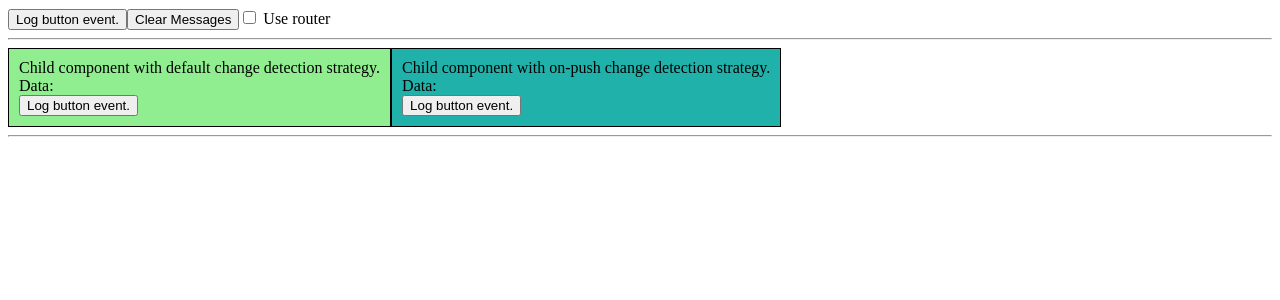
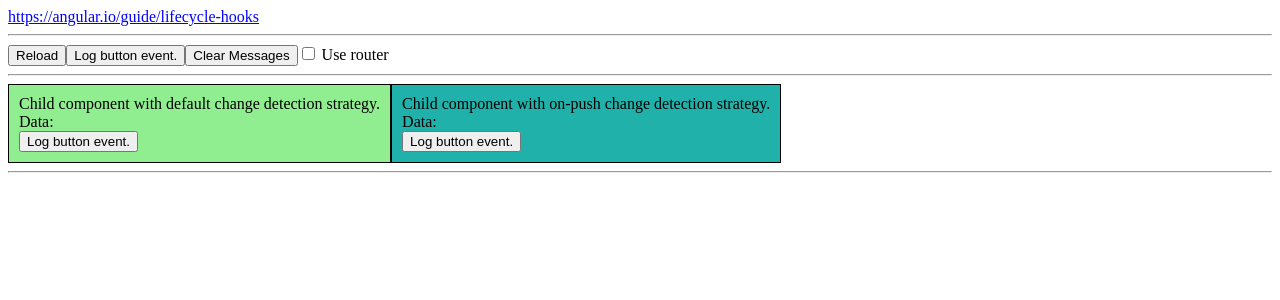
Before and after one commit to Hogbyte/angular-life-cycle-hooks, an Angular app: page /default/A in a window 1280 px wide. Shown: the top 300 px of the page. Built offline with nearby package versions, Linux system fonts and the light colour scheme.

Commit message:
Added documentation link and a Reload button.

```diff
--- a/src/app/app.component.css
+++ b/src/app/app.component.css
@@ -1,4 +1,8 @@
-a {
+.externalLink {
+    color: blue;
+}
+
+.navLink {
     color: black;
     text-decoration: none;
     padding: 3px 5px;
--- a/src/app/app.component.html
+++ b/src/app/app.component.html
@@ -1,3 +1,10 @@
+<a class="externalLink"
+   href="https://angular.io/guide/lifecycle-hooks"
+   target="_blank">https://angular.io/guide/lifecycle-hooks</a>
+
+<hr />
+
+<button type="button" (click)="onReloadClick()">Reload</button>
 <button type="button" (click)="onButtonClick()">Log button event.</button>
 <button type="button" (click)="onClearMessages()">Clear Messages</button>
 <label>
@@ -11,10 +18,10 @@
 
 <ng-container *ngIf="useRouter">
   <div>
-    <a routerLink="/default/A" routerLinkActive="activeRoute">Default Child (A)</a>
-    <a routerLink="/default/B" routerLinkActive="activeRoute">Default Child (B)</a>
-    <a routerLink="/push/A" routerLinkActive="activeRoute">On-Push Child (A)</a>
-    <a routerLink="/push/B" routerLinkActive="activeRoute">On-Push Child (B)</a>
+    <a class="navLink" routerLink="/default/A" routerLinkActive="activeRoute">Default Child (A)</a>
+    <a class="navLink" routerLink="/default/B" routerLinkActive="activeRoute">Default Child (B)</a>
+    <a class="navLink" routerLink="/push/A" routerLinkActive="activeRoute">On-Push Child (A)</a>
+    <a class="navLink" routerLink="/push/B" routerLinkActive="activeRoute">On-Push Child (B)</a>
   </div>
   <hr />
   <router-outlet></router-outlet>
--- a/src/app/app.component.ts
+++ b/src/app/app.component.ts
@@ -92,6 +92,13 @@ export class AppComponent {
   }
 
   /**
+   * Reloads the application
+   */
+  onReloadClick(): void {
+    window.location.href = "/";
+  }
+
+  /**
    * Runs when the "Clear Messages" button is clicked
    */
   onClearMessages(): void {
```
